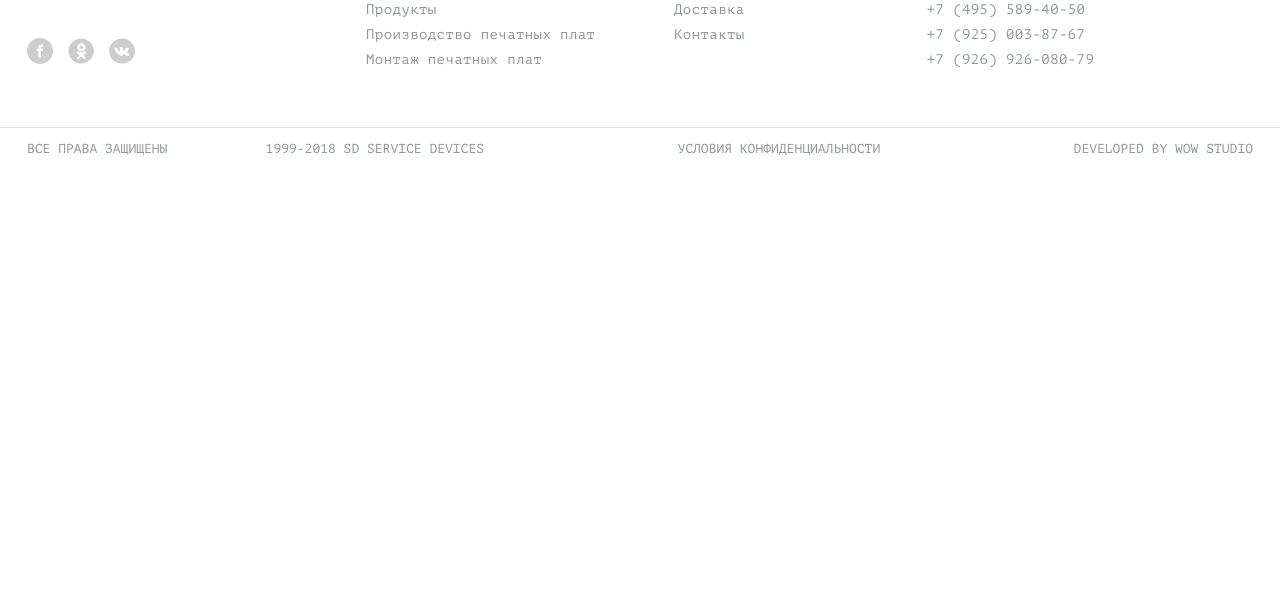
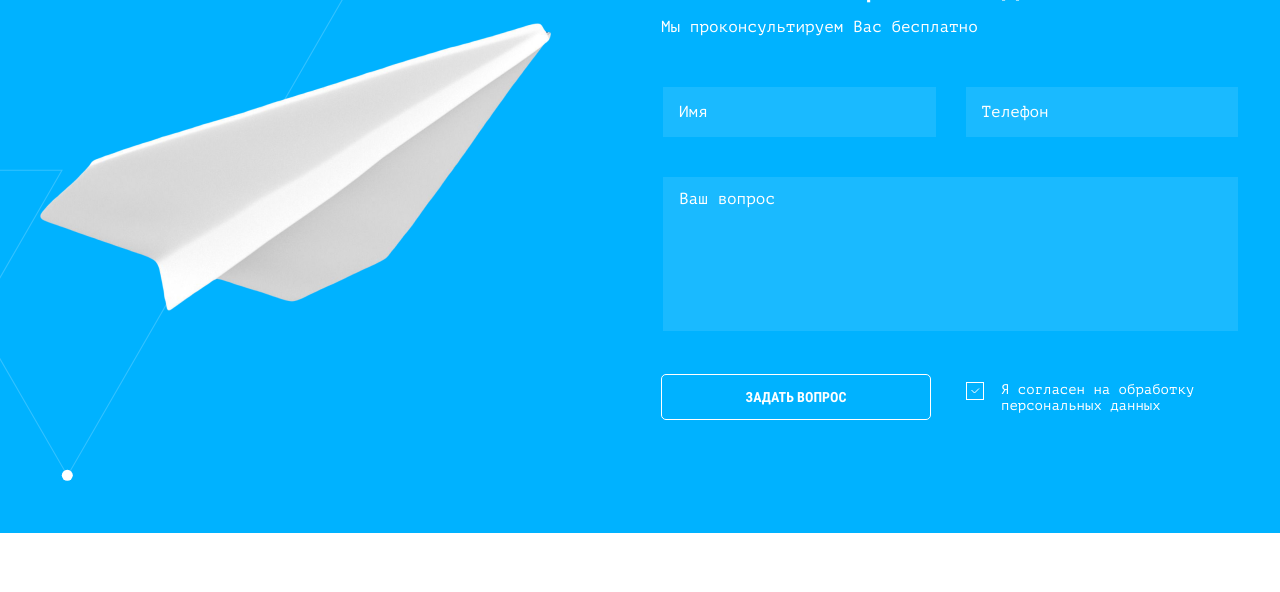
Before and after one commit to yulaivanova/smart-device, a website: page source/index.html in a window 1280 px wide. Shown: the part 3219-3811 px from the top of the page. Before the commit the page ends 3390 px from the top, so only its background shows below. Drawn offline with nearby package versions, Linux system fonts and the light colour scheme; files that its build step writes are made by us from their sources.

Commit message:
Добавлен блок с формой

```diff
--- a/source/index.html
+++ b/source/index.html
@@ -241,6 +241,36 @@
         </div>
       </section>
 
+      <section class="questions">
+        <div class="questions__inner">
+          <div class="questions__image-wrapper">
+            <img class="questions__img" src="img/airplane@1x.jpg" srcset="img/airplane@2x.png" alt="Airplane" width="511" height="288">
+          </div>
+          <div class="questions__content">
+            <h2 class="questions__title">Остались вопросы? Задайте их нам!</h2>
+            <p class="questions__text">Мы проконсультируем Вас бесплатно</p>
+            <form action="#" class="questions__form form" method="POST">
+              <fieldset class="form__fieldset fieldset">
+                <label class="visually-hidden" for="name">Ваше имя</label>
+                <input class="fieldset__input" type="text" name="name" placeholder="Имя"
+                  minlength="10" id="name" required>
+                <label class="visually-hidden" for="phone">Номер телефона</label>
+                <input class="fieldset__input" type="tel" name="phone" placeholder="Телефон" minlength="10" id="phone" size="10" required>
+                <label class="visually-hidden" for="question">Ваш вопрос</label>
+                <textarea class="fieldset__textarea" id="question" rows="6" placeholder="Ваш вопрос" required></textarea>
+              </fieldset>
+              <div class="form__inner">
+                <button class="form__button form__button button button--white" type="submit">Задать вопрос</button>
+                <div class="form__agreement agreement">
+                  <input class="agreement__input" type="checkbox" name="agreement" id="agreement" checked="" required>
+                  <label class="agreement__label" for="agreement">Я согласен на обработку персональных данных</label>
+                </div>
+              </div>
+            </form>
+          </div>
+        </div>
+      </section>
+
     </main>
 
     <footer class="footer">
--- /dev/null
+++ b/source/sass/blocks/agreement.scss
@@ -0,0 +1,35 @@
+.agreement__input {
+  position: absolute;
+  z-index: -1;
+  opacity: 0;
+}
+
+.agreement__input+label {
+  display: inline-flex;
+  align-items: center;
+  user-select: none;
+  position: relative;
+
+  font-size: 14px;
+  line-height: 16px;
+}
+.agreement__input+label::before {
+  content: '';
+  position: absolute;
+  left: -35px;
+  top: 0;
+  width: 16px;
+  height: 16px;
+
+  border: 1px solid $white;
+}
+
+.agreement__input:checked + .agreement__label::before {
+  content: "";
+  position: absolute;
+  width: 16px;
+  height: 16px;
+  background-image: url("../img/yes-icon.svg");
+  background-repeat: no-repeat;
+  background-position: center;
+}
--- /dev/null
+++ b/source/sass/blocks/fieldset.scss
@@ -0,0 +1,47 @@
+.fieldset {
+  border: none;
+  padding: 0;
+
+  display: flex;
+  flex-wrap: wrap;
+  justify-content: space-between;
+
+  padding: 0;
+}
+
+.fieldset__input {
+  width: calc(50% - 15px);
+  margin-bottom: 40px;
+  box-sizing: border-box;
+
+  padding: 14px 10px 14px 16px;
+
+  @media (max-width: $mobile-width) {
+    width: 100%;
+    margin-bottom: 30px;
+  }
+}
+
+.fieldset__textarea,
+.fieldset__input {
+  background: rgba(255, 255, 255, 0.1);
+  border: none;
+  line-height: 22px;
+  color: $white;
+
+    &::placeholder {
+    color: $white;
+  }
+}
+
+.fieldset__textarea {
+  width: 100%;
+  margin-bottom: 43px;
+  padding: 11px 16px;
+  resize: none;
+
+  @media (max-width: $mobile-width) {
+    height: 82px;
+    margin-bottom: 30px;
+  }
+}
--- /dev/null
+++ b/source/sass/blocks/form.scss
@@ -0,0 +1,29 @@
+.form__button {
+  min-width: 270px;
+  box-sizing: border-box;
+  background-color: transparent;
+
+  @media (max-width: $mobile-width) {
+    min-width: 290px;
+    margin: 0 auto;
+  }
+}
+
+.form__inner {
+  display: flex;
+  flex-direction: row;
+  align-items: center;
+
+  @media (max-width: $mobile-width) {
+    flex-direction: column;
+  }
+}
+
+.form__agreement {
+  margin-left: 70px;
+
+  @media (max-width: $mobile-width) {
+    margin-left: 34px;
+    margin-top: 30px;
+  }
+}
--- /dev/null
+++ b/source/sass/blocks/questions.scss
@@ -0,0 +1,86 @@
+.questions {
+  background-image: url("../img/form-bg.svg");
+  background-repeat: no-repeat;
+  background-color: $blue;
+  background-position: center;
+  background-size: 1920px;
+
+  @media (max-width: $tablet-width) {
+    background-image: none;
+  }
+}
+
+.questions__inner {
+  max-width: 1230px;
+  box-sizing: border-box;
+  margin: 0 auto;
+  padding: 96px 15px 113px;
+
+  display: flex;
+  flex-direction: row;
+  justify-content: center;
+
+  color: $white;
+
+  @media (max-width: $tablet-width) {
+    padding: 83px 87px 103px;
+  }
+
+  @media (max-width: $mobile-width) {
+    padding: 33px 15px 41px;
+  }
+}
+
+.questions__image-wrapper {
+  max-width: 511px;
+
+  @media (max-width: $tablet-width) {
+    display: none;
+  }
+}
+
+.questions__img {
+  margin-top: 65px;
+  width: 100%;
+  height: auto;
+}
+
+.questions__content {
+  margin-left: 110px;
+
+  @media (max-width: $tablet-width) {
+    margin: 0 auto;
+  }
+}
+
+.questions__title {
+  font-family: $RobotoCondensed;
+  font-weight: 400;
+  font-size: 36px;
+  line-height: 51px;
+
+  margin: 0;
+
+  @media (max-width: $tablet-width) {
+    font-size: 32px;
+    line-height: 45px;
+  }
+
+  @media (max-width: $mobile-width) {
+    font-size: 28px;
+    line-height: 39px;
+
+    padding-right: 40px;
+  }
+}
+
+.questions__text {
+  line-height: 22px;
+  margin: 0;
+  padding-bottom: 49px;
+  padding-top: 7px;
+
+  @media (max-width: $mobile-width) {
+    padding-bottom: 30px;
+  }
+}
--- a/source/sass/style.scss
+++ b/source/sass/style.scss
@@ -16,4 +16,8 @@
   "blocks/main.scss",
   "blocks/advantages.scss",
   "blocks/company.scss",
-  "blocks/services.scss"
+  "blocks/services.scss",
+  "blocks/questions.scss",
+  "blocks/form.scss",
+  "blocks/fieldset.scss",
+  "blocks/agreement.scss"
```
Also changed, not shown: build/css/style.min.css, build/img/airplane@1x.png (added), build/img/airplane@2x.png (added), build/img/form-bg.jpg (added), build/img/form-bg.svg (added), build/index.html, source/img/airplane@1x.png (added), source/img/airplane@2x.png (added), source/img/form-bg.svg (added), 1 other file.
